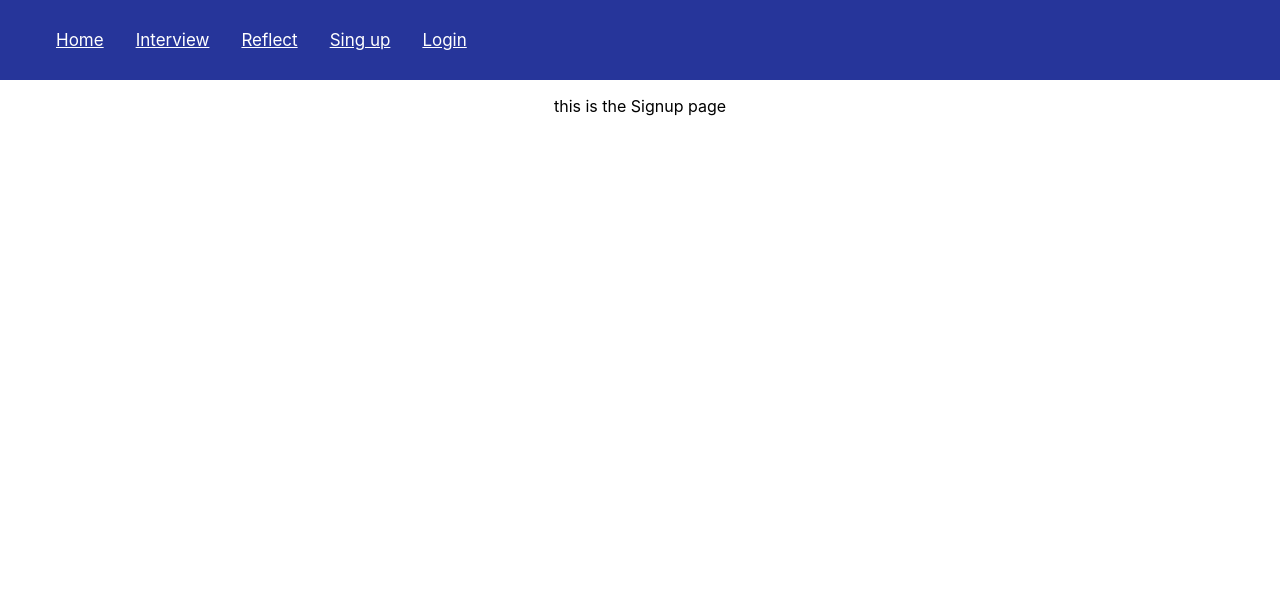
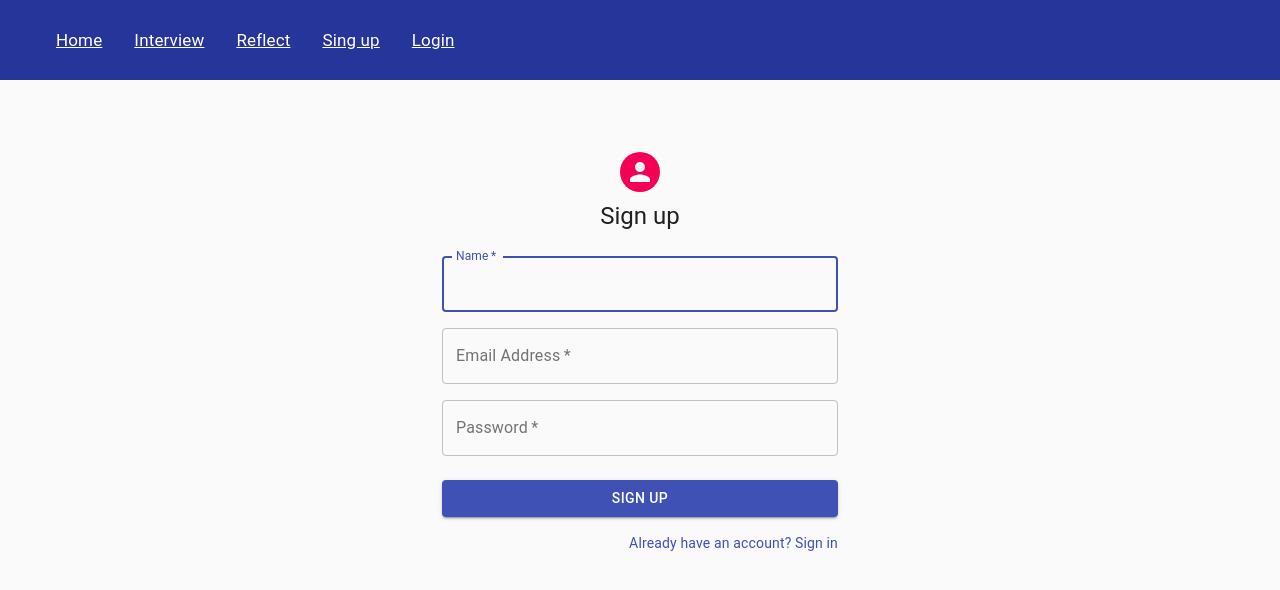
Before and after one commit to Tonyaap/InterReview-frontend, a React (Create React App) app: page /Signup in a window 1280 px wide. Shown: the top 590 px of the page. Built offline with nearby package versions, Linux system fonts and the light colour scheme.

Commit message:
did the singup and login with material ui

```diff
--- a/package.json
+++ b/package.json
@@ -3,6 +3,7 @@
   "version": "0.1.0",
   "private": true,
   "dependencies": {
+    "@material-ui/core": "^4.11.0",
     "@testing-library/jest-dom": "^5.11.5",
     "@testing-library/react": "^11.1.0",
     "@testing-library/user-event": "^12.1.10",
--- a/src/Pages/Login.tsx
+++ b/src/Pages/Login.tsx
@@ -1,9 +1,91 @@
 import React from "react";
+import Avatar from "@material-ui/core/Avatar";
+import Button from "@material-ui/core/Button";
+import CssBaseline from "@material-ui/core/CssBaseline";
+import TextField from "@material-ui/core/TextField";
+import FormControlLabel from "@material-ui/core/FormControlLabel";
+import Checkbox from "@material-ui/core/Checkbox";
+import Link from "@material-ui/core/Link";
+import Grid from "@material-ui/core/Grid";
+import Box from "@material-ui/core/Box";
+import Typography from "@material-ui/core/Typography";
+import { makeStyles } from "@material-ui/core/styles";
+import Container from "@material-ui/core/Container";
 
-export default function Login() {
+export default function SignIn() {
+  const classes = useStyles();
+
   return (
-    <div>
-      <p>this is the login page</p>
-    </div>
+    <Container component="main" maxWidth="xs">
+      <CssBaseline />
+      <div className={classes.paper}>
+        <Avatar className={classes.avatar}></Avatar>
+        <Typography component="h1" variant="h5">
+          Sign in
+        </Typography>
+        <form className={classes.form} noValidate>
+          <TextField
+            variant="outlined"
+            margin="normal"
+            required
+            fullWidth
+            id="email"
+            label="Email Address"
+            name="email"
+            autoComplete="email"
+            autoFocus
+          />
+          <TextField
+            variant="outlined"
+            margin="normal"
+            required
+            fullWidth
+            name="password"
+            label="Password"
+            type="password"
+            id="password"
+            autoComplete="current-password"
+          />
+
+          <Button
+            type="submit"
+            fullWidth
+            variant="contained"
+            color="primary"
+            className={classes.submit}
+          >
+            Sign In
+          </Button>
+          <Grid container>
+            <Grid item>
+              <Link href="#" variant="body2">
+                {"Don't have an account? Sign Up"}
+              </Link>
+            </Grid>
+          </Grid>
+        </form>
+      </div>
+      <Box mt={8}></Box>
+    </Container>
   );
 }
+
+const useStyles = makeStyles((theme) => ({
+  paper: {
+    marginTop: theme.spacing(8),
+    display: "flex",
+    flexDirection: "column",
+    alignItems: "center",
+  },
+  avatar: {
+    margin: theme.spacing(1),
+    backgroundColor: theme.palette.secondary.main,
+  },
+  form: {
+    width: "100%", // Fix IE 11 issue.
+    marginTop: theme.spacing(1),
+  },
+  submit: {
+    margin: theme.spacing(3, 0, 2),
+  },
+}));
--- a/src/Pages/SignUp.tsx
+++ b/src/Pages/SignUp.tsx
@@ -1,9 +1,106 @@
 import React from "react";
+import Avatar from "@material-ui/core/Avatar";
+import Button from "@material-ui/core/Button";
+import CssBaseline from "@material-ui/core/CssBaseline";
+import TextField from "@material-ui/core/TextField";
+import FormControlLabel from "@material-ui/core/FormControlLabel";
+import Checkbox from "@material-ui/core/Checkbox";
+import Link from "@material-ui/core/Link";
+import Grid from "@material-ui/core/Grid";
+import Box from "@material-ui/core/Box";
+// import LockOutlinedIcon from '@material-ui/icons/LockOutlined';
+import Typography from "@material-ui/core/Typography";
+import { makeStyles } from "@material-ui/core/styles";
+import Container from "@material-ui/core/Container";
 
 export default function SignUp() {
+  const classes = useStyles();
+
   return (
-    <div>
-      <p>this is the Signup page</p>
-    </div>
+    <Container component="main" maxWidth="xs">
+      <CssBaseline />
+      <div className={classes.paper}>
+        <Avatar className={classes.avatar}></Avatar>
+        <Typography component="h1" variant="h5">
+          Sign up
+        </Typography>
+        <form className={classes.form} noValidate>
+          <Grid container spacing={2}>
+            <Grid item xs={12}>
+              <TextField
+                autoComplete="name"
+                name="Name"
+                variant="outlined"
+                required
+                fullWidth
+                id="name"
+                label="Name"
+                autoFocus
+              />
+            </Grid>
+            <Grid item xs={12}>
+              <TextField
+                variant="outlined"
+                required
+                fullWidth
+                id="email"
+                label="Email Address"
+                name="email"
+                autoComplete="email"
+              />
+            </Grid>
+            <Grid item xs={12}>
+              <TextField
+                variant="outlined"
+                required
+                fullWidth
+                name="password"
+                label="Password"
+                type="password"
+                id="password"
+                autoComplete="current-password"
+              />
+            </Grid>
+          </Grid>
+          <Button
+            type="submit"
+            fullWidth
+            variant="contained"
+            color="primary"
+            className={classes.submit}
+          >
+            Sign Up
+          </Button>
+          <Grid container justify="flex-end">
+            <Grid item>
+              <Link href="#" variant="body2">
+                Already have an account? Sign in
+              </Link>
+            </Grid>
+          </Grid>
+        </form>
+      </div>
+      <Box mt={5}></Box>
+    </Container>
   );
 }
+
+const useStyles = makeStyles((theme) => ({
+  paper: {
+    marginTop: theme.spacing(8),
+    display: "flex",
+    flexDirection: "column",
+    alignItems: "center",
+  },
+  avatar: {
+    margin: theme.spacing(1),
+    backgroundColor: theme.palette.secondary.main,
+  },
+  form: {
+    width: "100%", // Fix IE 11 issue.
+    marginTop: theme.spacing(3),
+  },
+  submit: {
+    margin: theme.spacing(3, 0, 2),
+  },
+}));
```
Also changed, not shown: 1 other file (tests, documents, lock files or other folders).
